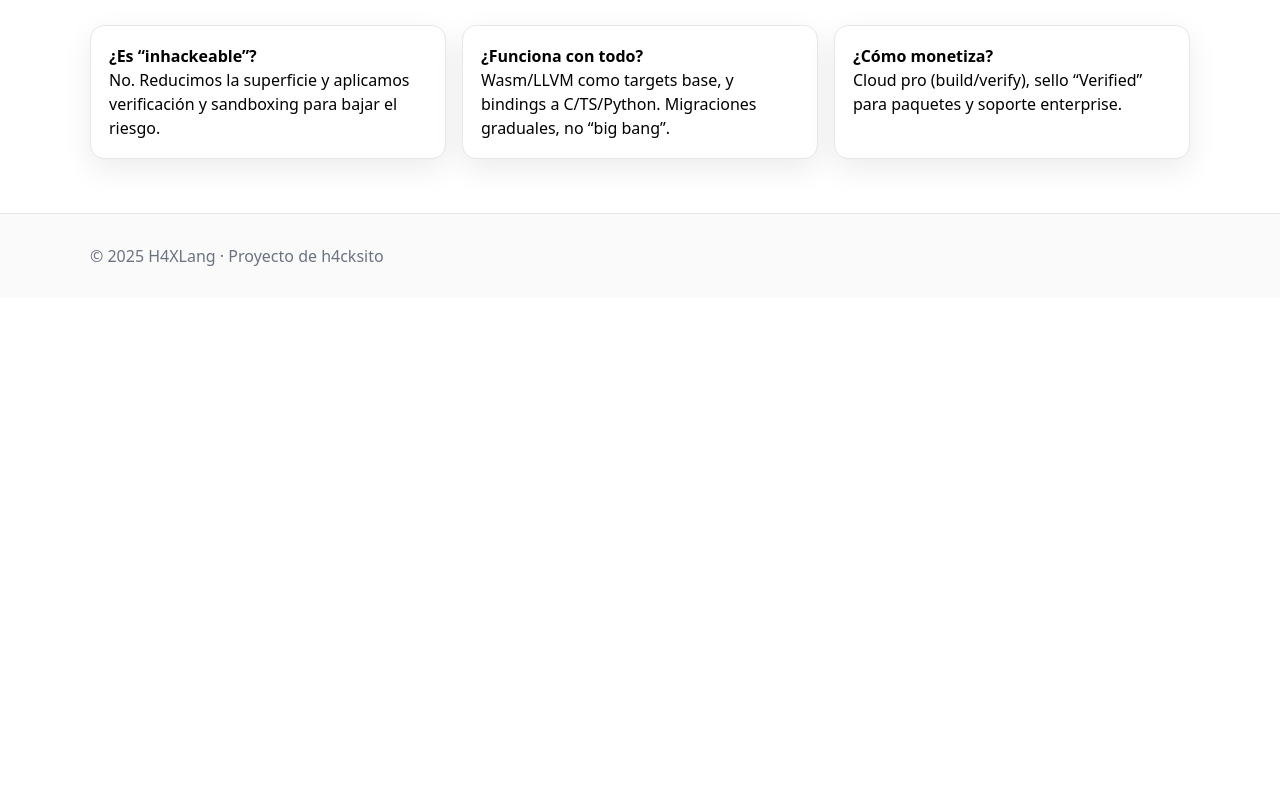
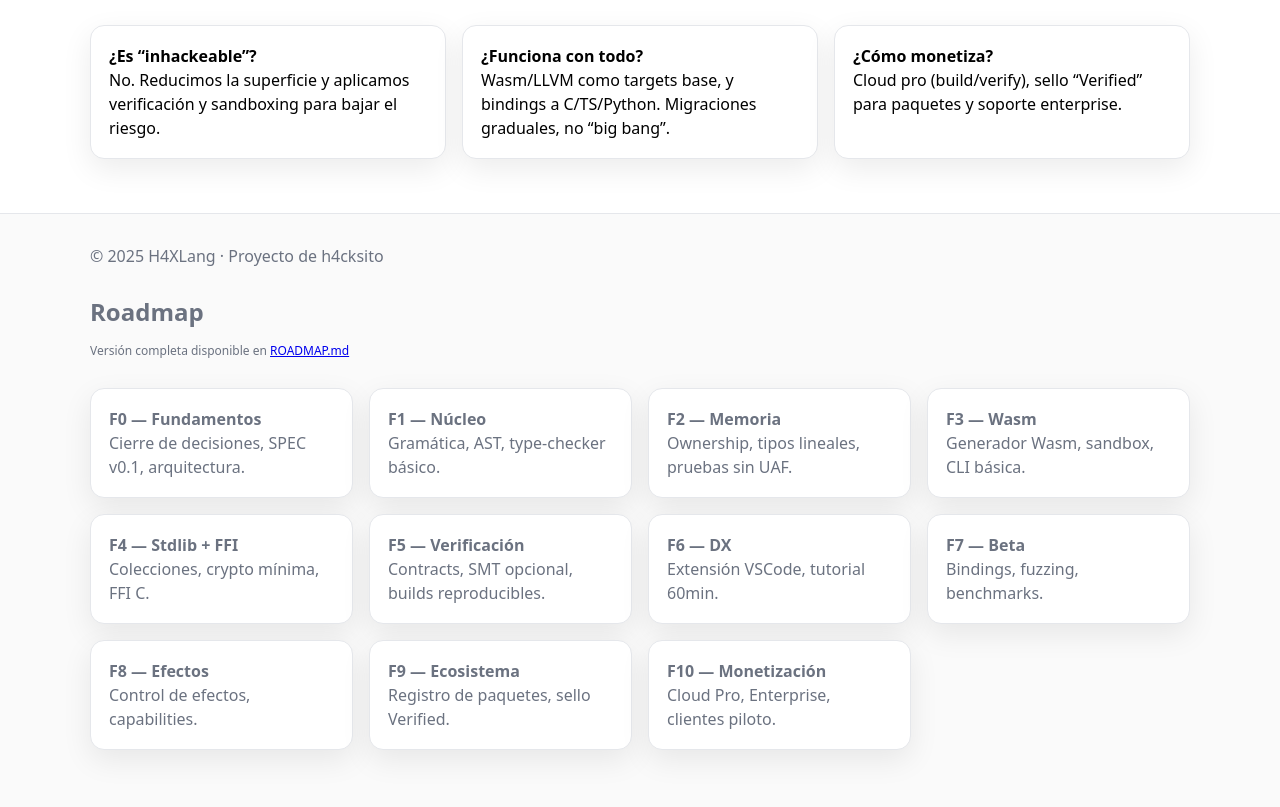
Before and after one commit to xk0dex/xk0dex.github.io, a plain HTML site: page lenguaje/index.html in a window 1280 px wide. Shown: the part 1512-2319 px from the top of the page. Before the commit the page ends 1810 px from the top, so only its background shows below. Drawn offline with Linux system fonts and the light colour scheme.

Commit message:
Add files via upload

```diff
--- a/lenguaje/index.html
+++ b/lenguaje/index.html
@@ -105,6 +105,27 @@ fn sum(a: u32, b: u32) -> u32 pure {
     <div class="container">
       <span>© 2025 H4XLang · Proyecto de h4cksito</span>
     </div>
+
+  <section>
+    <div class="container">
+      <h2 class="section-title">Roadmap</h2>
+      <p class="small">Versión completa disponible en <a href="./docs/ROADMAP.md">ROADMAP.md</a></p>
+      <div class="grid">
+        <div class="card"><strong>F0 — Fundamentos</strong><br/>Cierre de decisiones, SPEC v0.1, arquitectura.</div>
+        <div class="card"><strong>F1 — Núcleo</strong><br/>Gramática, AST, type-checker básico.</div>
+        <div class="card"><strong>F2 — Memoria</strong><br/>Ownership, tipos lineales, pruebas sin UAF.</div>
+        <div class="card"><strong>F3 — Wasm</strong><br/>Generador Wasm, sandbox, CLI básica.</div>
+        <div class="card"><strong>F4 — Stdlib + FFI</strong><br/>Colecciones, crypto mínima, FFI C.</div>
+        <div class="card"><strong>F5 — Verificación</strong><br/>Contracts, SMT opcional, builds reproducibles.</div>
+        <div class="card"><strong>F6 — DX</strong><br/>Extensión VSCode, tutorial 60min.</div>
+        <div class="card"><strong>F7 — Beta</strong><br/>Bindings, fuzzing, benchmarks.</div>
+        <div class="card"><strong>F8 — Efectos</strong><br/>Control de efectos, capabilities.</div>
+        <div class="card"><strong>F9 — Ecosistema</strong><br/>Registro de paquetes, sello Verified.</div>
+        <div class="card"><strong>F10 — Monetización</strong><br/>Cloud Pro, Enterprise, clientes piloto.</div>
+      </div>
+    </div>
+  </section>
+
   </footer>
 
   <script src="./app.js"></script>
```
